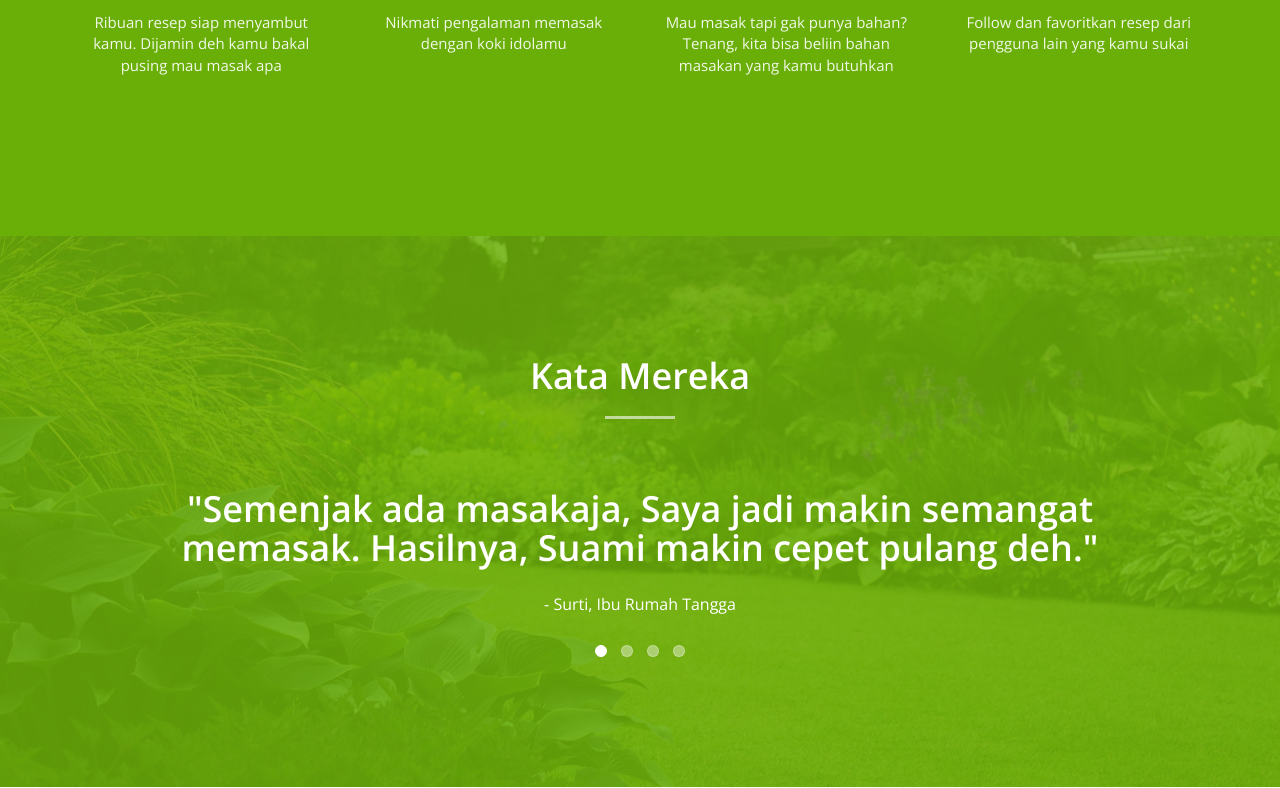
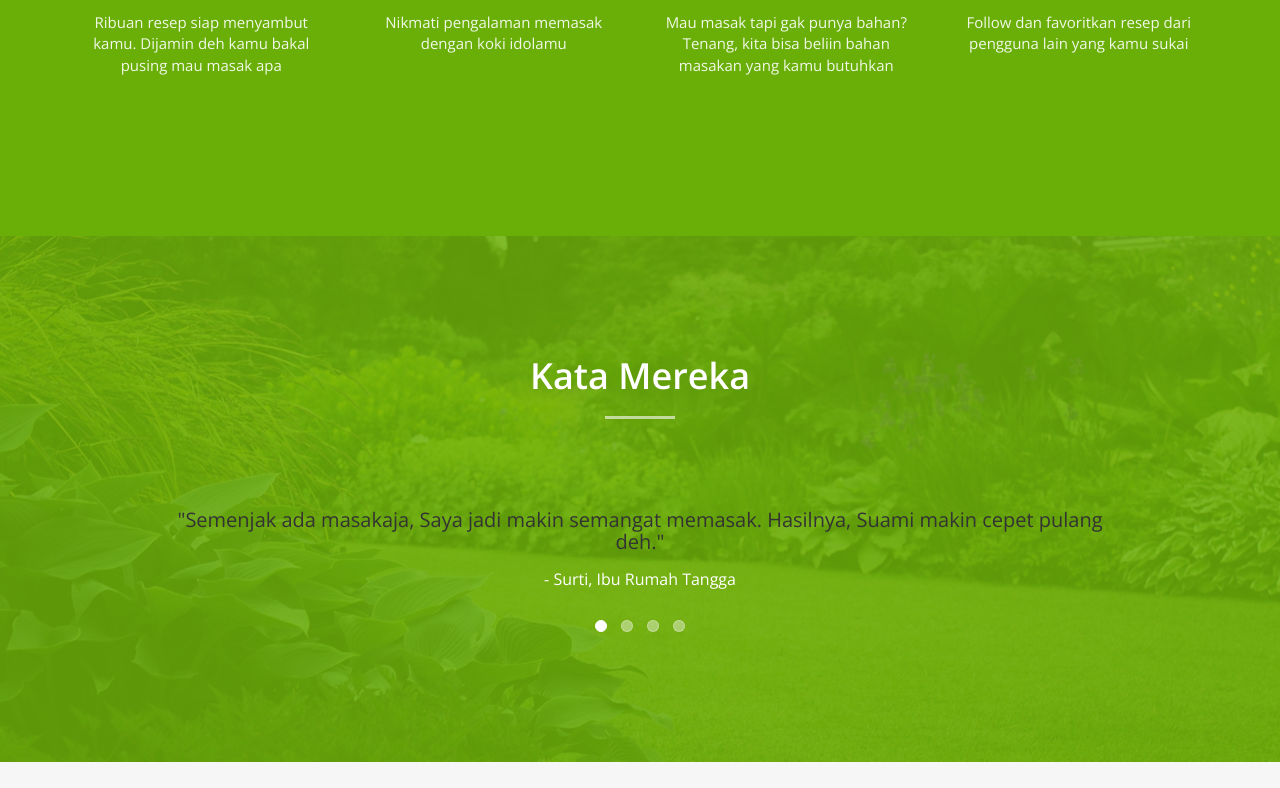
Before and after one commit to rasyiddo/masakaja, a PHP site: page / in a window 1280 px wide. Shown: the part 1943-2731 px from the top of the page. Run offline with PHP 8.4, Linux system fonts and the light colour scheme.

Commit message:
adadadasd

```diff
--- a/index.php
+++ b/index.php
@@ -149,12 +149,12 @@
         <div class="col-md-10 col-md-offset-1">
           <div id="testimonial" class="owl-carousel owl-theme">
             <div class="item">
-              <h2>"Semenjak ada masakaja, Saya jadi makin semangat memasak. Hasilnya, Suami makin cepet pulang deh."</h2>
+              <h3>"Semenjak ada masakaja, Saya jadi makin semangat memasak. Hasilnya, Suami makin cepet pulang deh."</h3>
               <p>- Surti, Ibu Rumah Tangga</p>
             </div>
             <div class="item">
-              <p>"Lorem ipsum dolor sit amet, consectetur adipiscing elit. Duis sed dapibus leo nec ornare diam. Sed commodo nibh ante facilisis bibendum dolor feugiat at duis sed dapibus leo nec ornare diam."</p>
-              <p>- Jenny DOE, Parker County, TX</p>
+              <p>"Finally, Gw gak masak indomie lagi dech. Thanksss berat buat masakaja. mwach!"</p>
+              <p>- Aisah, Mahasiswi </p>
             </div>
             <div class="item">
               <p>"Lorem ipsum dolor sit amet, consectetur adipiscing elit. Duis sed dapibus leo nec ornare diam. Sed commodo nibh ante facilisis bibendum dolor feugiat at duis sed dapibus leo nec ornare diam."</p>
```
